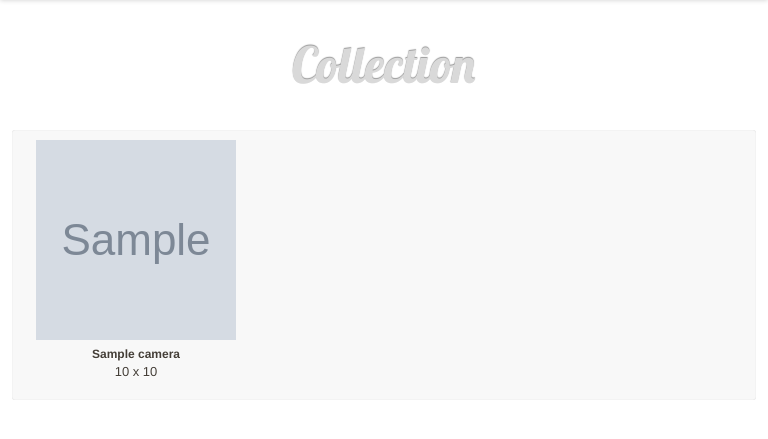
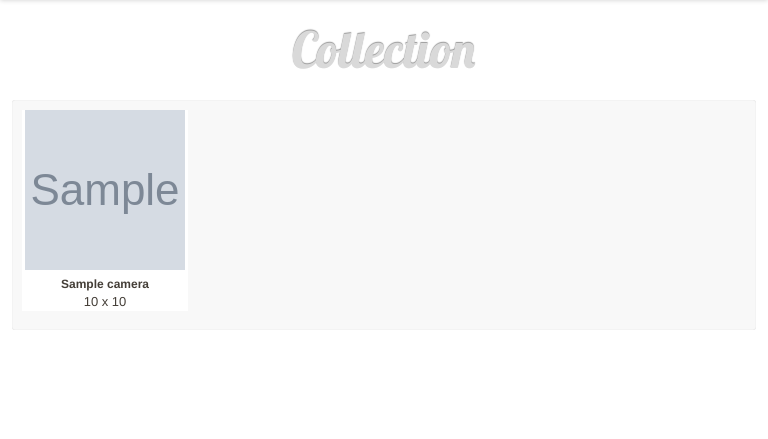
Before and after one commit to cjmartin/thisismycam, a Django app: template templates/cameras/user_index.html in a window 768 px wide. Shown: the part 41-480 px from the top of the page. Run offline with Django 3.2, Linux system fonts and the light colour scheme; the template is opened without the code that fills it: most values are stand-ins (such as "Sample title", 1, 10 or a date in 2020); grey boxes marked "Sample" are stand-in pictures; some libraries are stand-ins or nearby versions.

Commit message:
more display stuff

```diff
--- a/sitestatic/css/style.css
+++ b/sitestatic/css/style.css
@@ -137,7 +137,7 @@ a.header-login:hover {
 }
 
 .section-title {
-    margin: 40px 0;
+    margin: .5em 0;
 
     font-size: 70px;
     line-height: 1em;
@@ -175,6 +175,7 @@ a.header-login:hover {
 
 .collection-camera {
     text-align: center;
+    background-color: #FFFFFF;
 }
 
 .collection-camera-image {
@@ -194,7 +195,7 @@ a.header-login:hover {
     }
 }
 
-@media (max-width: 768px) {
+@media (max-width: 767px) {
     .huge-welcome h1 {
         font-size: 80px;
     }
@@ -205,6 +206,10 @@ a.header-login:hover {
 
     .section-content {
         width: auto;
+    }
+
+    .inset {
+        padding: 10px;
     }
 }
 
@@ -217,6 +222,11 @@ a.header-login:hover {
         font-size: 50px;
     }
 
+    .collection-camera-image {
+        width: 160px;
+        height: 160px;
+    }
+
     .section-content {
         width: 744px;
     }
--- a/templates/cameras/user_index.html
+++ b/templates/cameras/user_index.html
@@ -7,7 +7,7 @@
         <div class="container">
             <div class="row">
                 {% for camera in user_cameras %}
-                    <div class="span4">
+                    <div class="span3">
                         <div class="collection-camera">
                             <div class="image camera-image collection-camera-image" style="background-image: url('{{ camera.amazon_image_response.0.MediumImage.URL }}');">
                                 <img src="{{ camera.amazon_image_response.0.MediumImage.URL }}">
@@ -16,7 +16,7 @@
                             <p>{{ camera.amazon_image_response.0.MediumImage.Width }} x {{ camera.amazon_image_response.0.MediumImage.Height }}</p>
                         </div>
                     </div>
-                    {% if forloop.counter|divisibleby:"3" %}
+                    {% if forloop.counter|divisibleby:"4" %}
                         </div>
                         <div class="row">
                     {% endif %}
```
